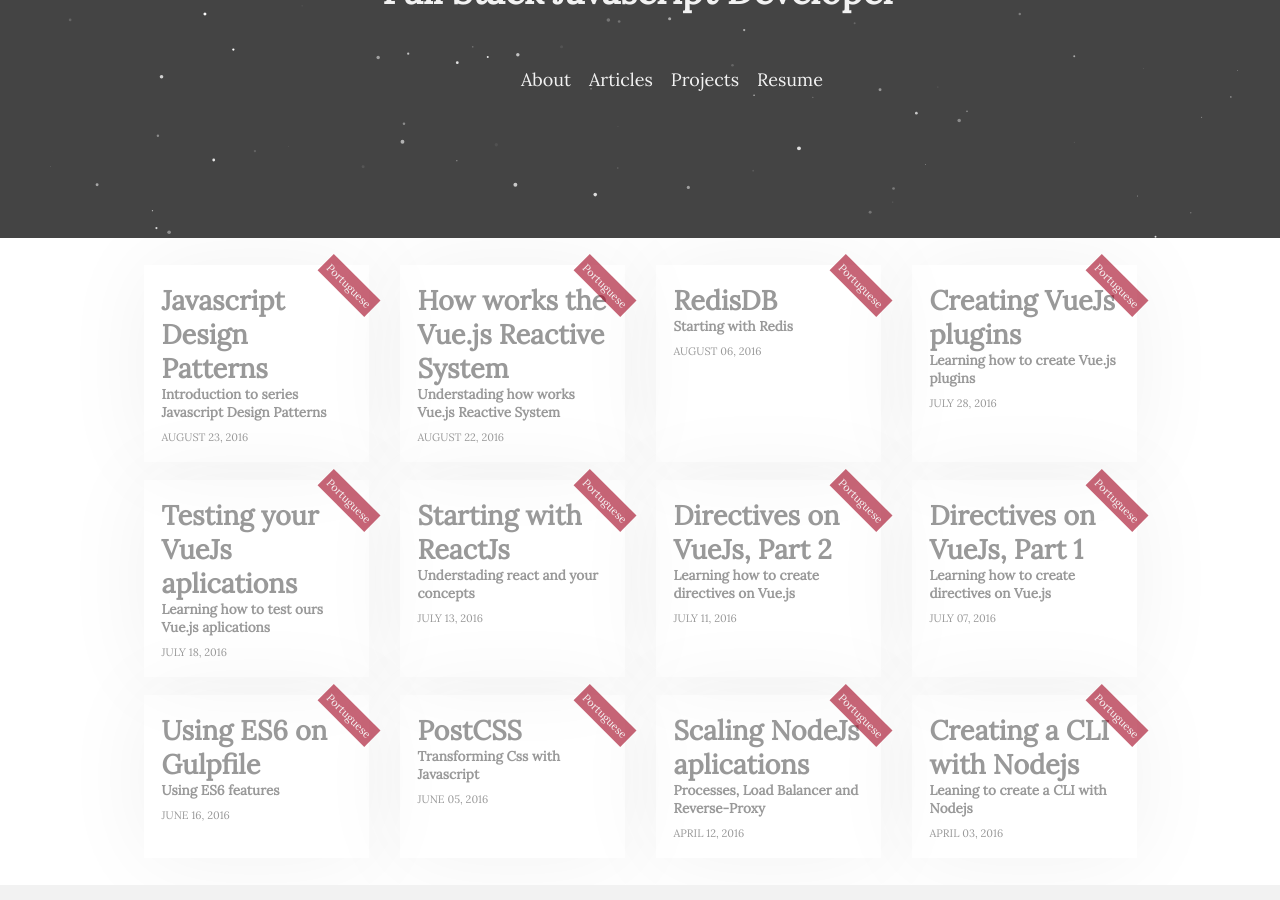
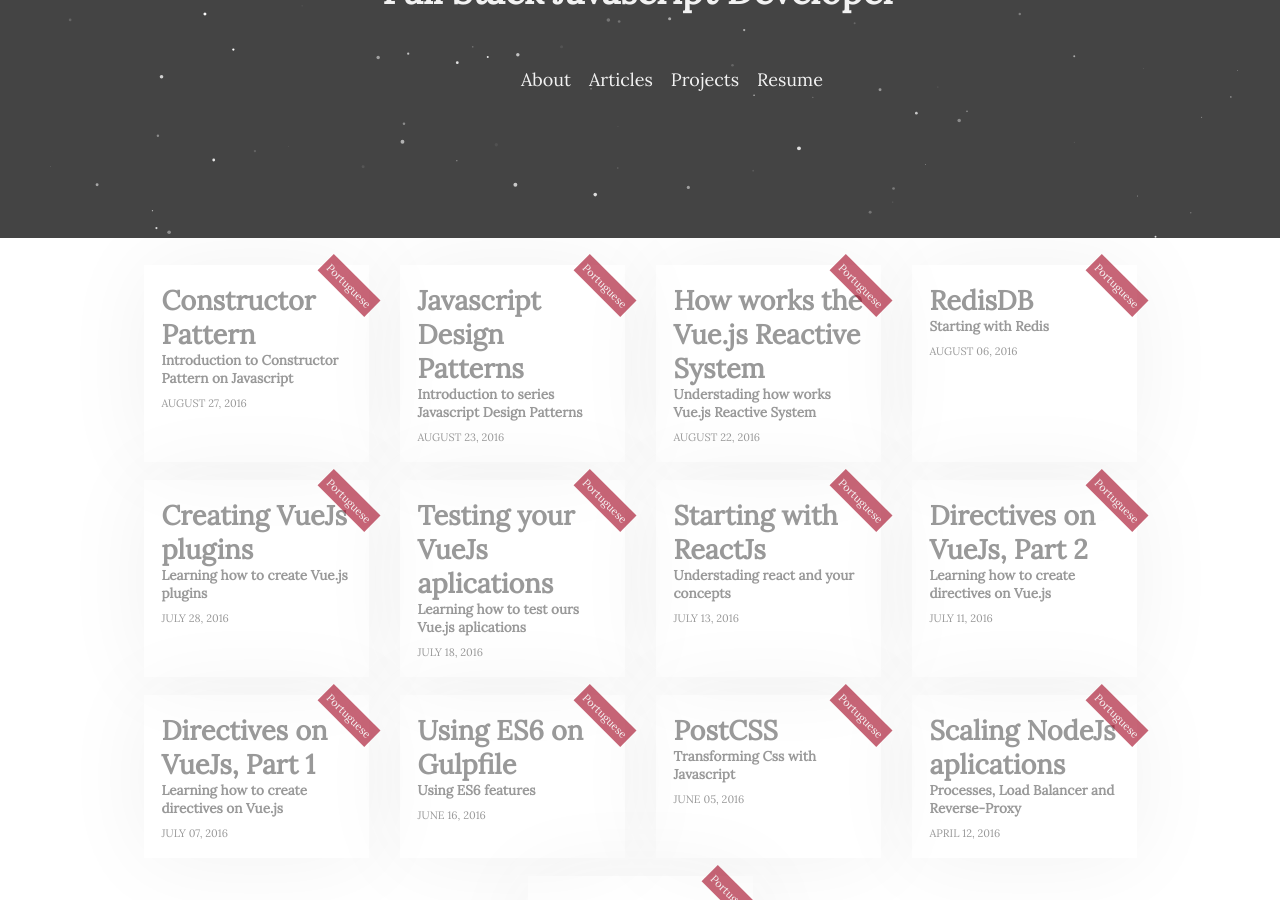
Before and after one commit to Halfeld/website, a Jekyll site: the page built from articles.html, in a window 1280 px wide and 900 px high, scrolled down 392 px. Built offline with Jekyll 4.4.1, drawn with Linux system fonts in a browser that asks for light colours; comment, search, counter and statistics services are not loaded.

Commit message:
Add new post

```diff
--- a/_data/articles.yml
+++ b/_data/articles.yml
@@ -1,3 +1,9 @@
+
+- title: Constructor Pattern
+  desc: Introduction to Constructor Pattern on Javascript
+  date: August 27, 2016
+  lang: Portuguese
+  url: https://blog.mywork.art.br/constructor-pattern/
 
 - title: Javascript Design Patterns
   desc: Introduction to series Javascript Design Patterns
```
